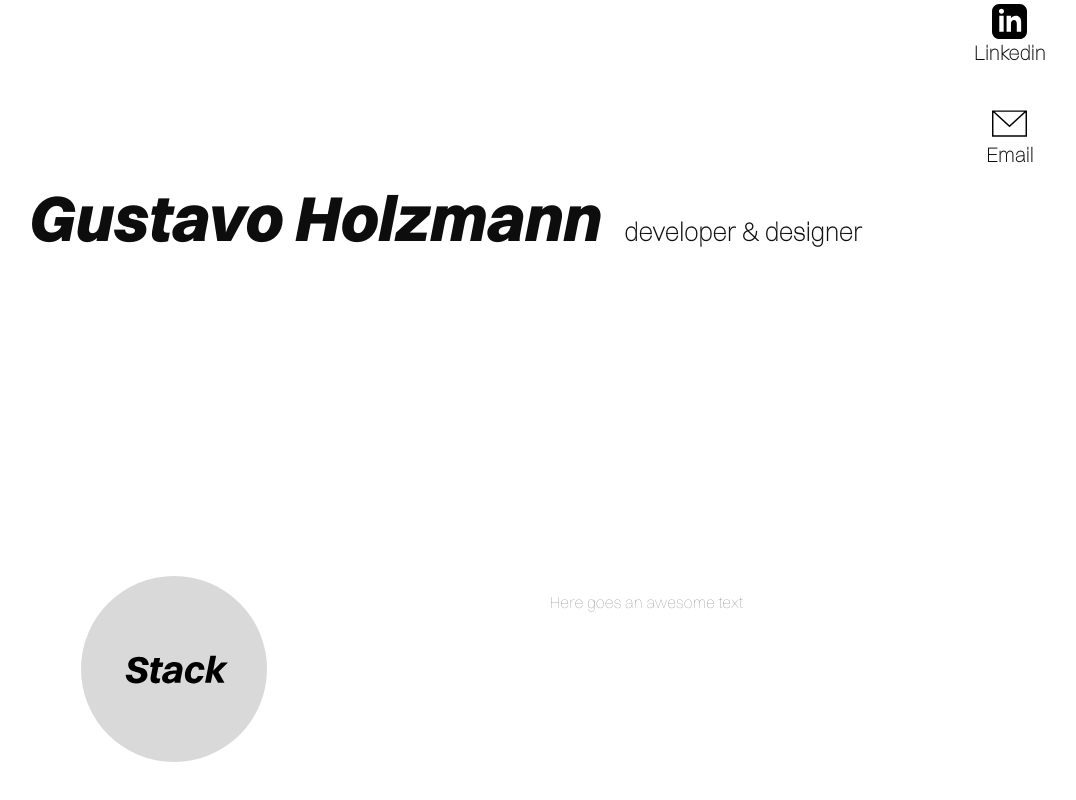
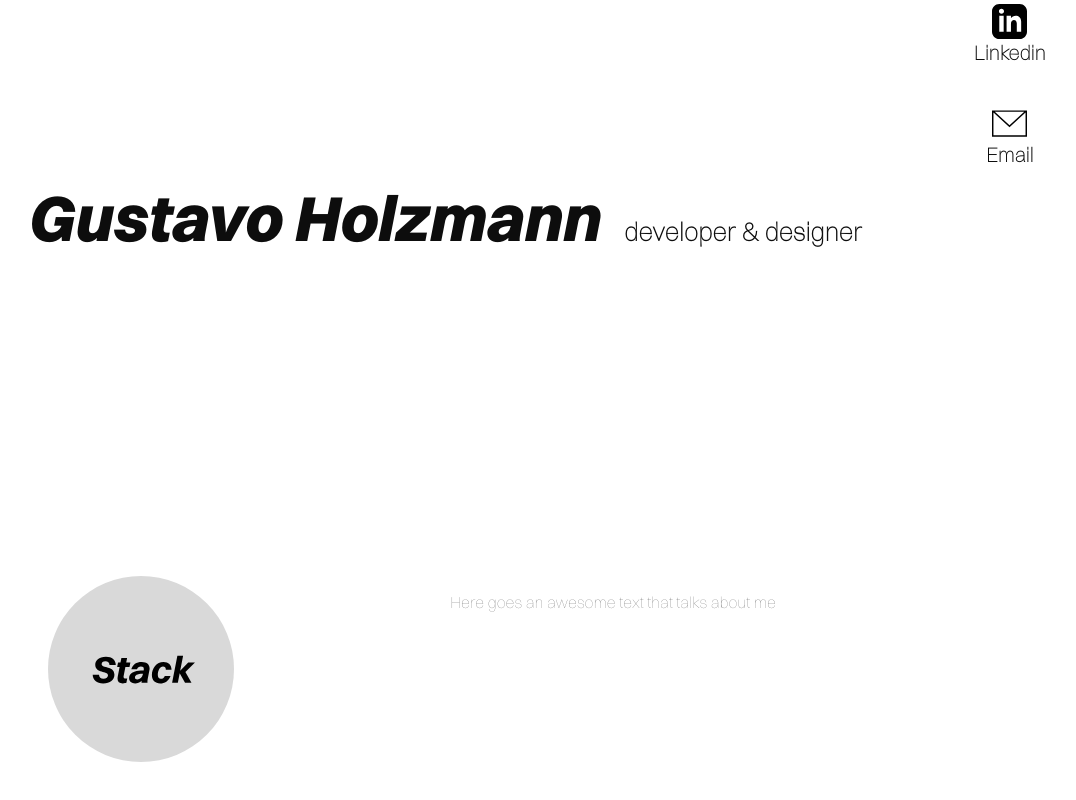
Before and after one commit to gusholz/portfolio, a Next.js app in the folder portfolio/: page / in a window 1280 px wide. Shown: the part 270-1070 px from the top of the page, without its empty margins (196-1272 px from the left). Built offline with nearby package versions, Linux system fonts and the light colour scheme.

Commit message:
Added new production build

```diff
--- a/portfolio/src/pages/index.tsx
+++ b/portfolio/src/pages/index.tsx
@@ -27,7 +27,7 @@ export default function Home() {
           inverted = {false}
         >
             <p>
-              Here goes an awesome text
+              Here goes an awesome text that talks about me
             </p>
         </Section>
 
```
